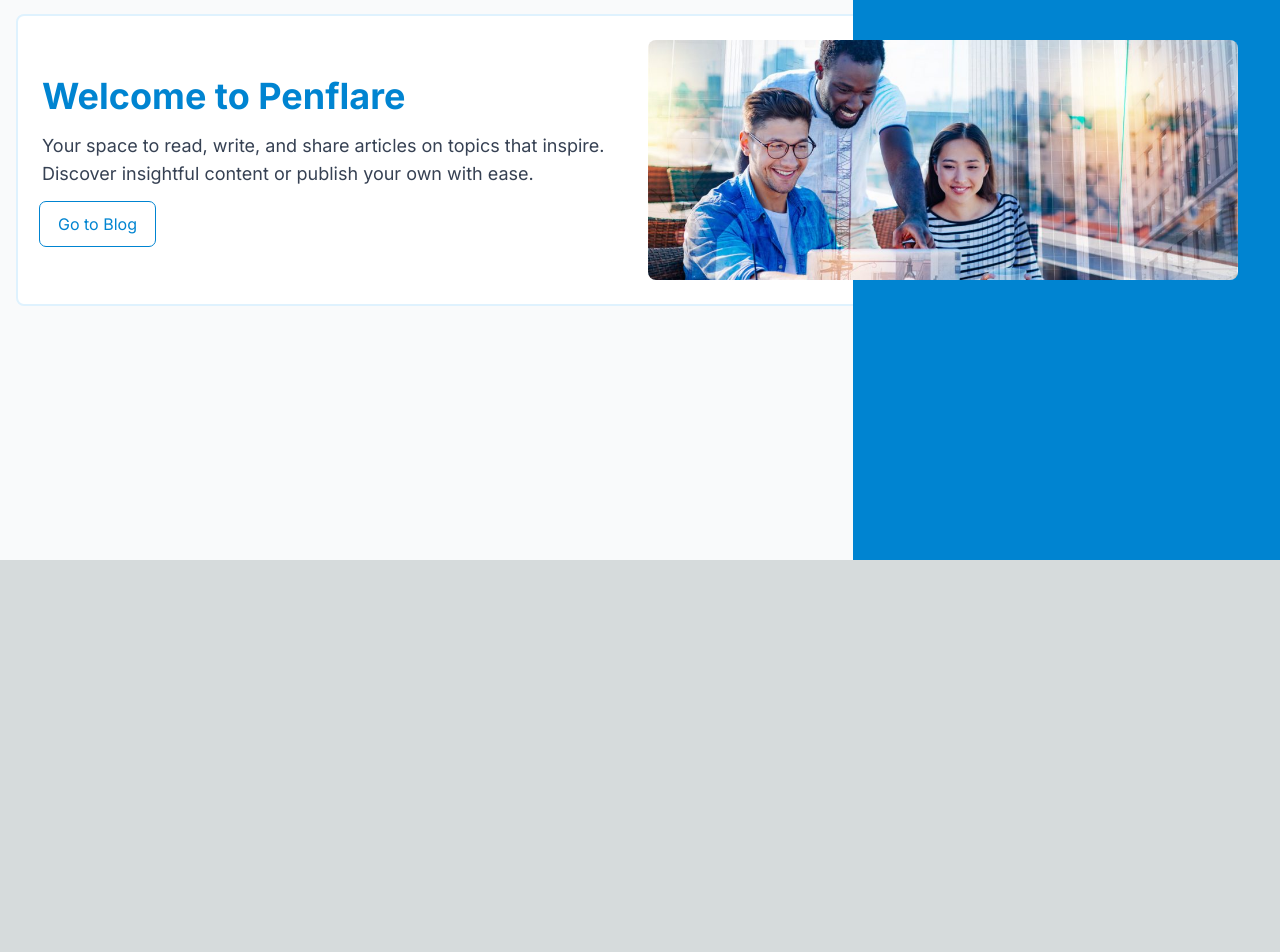
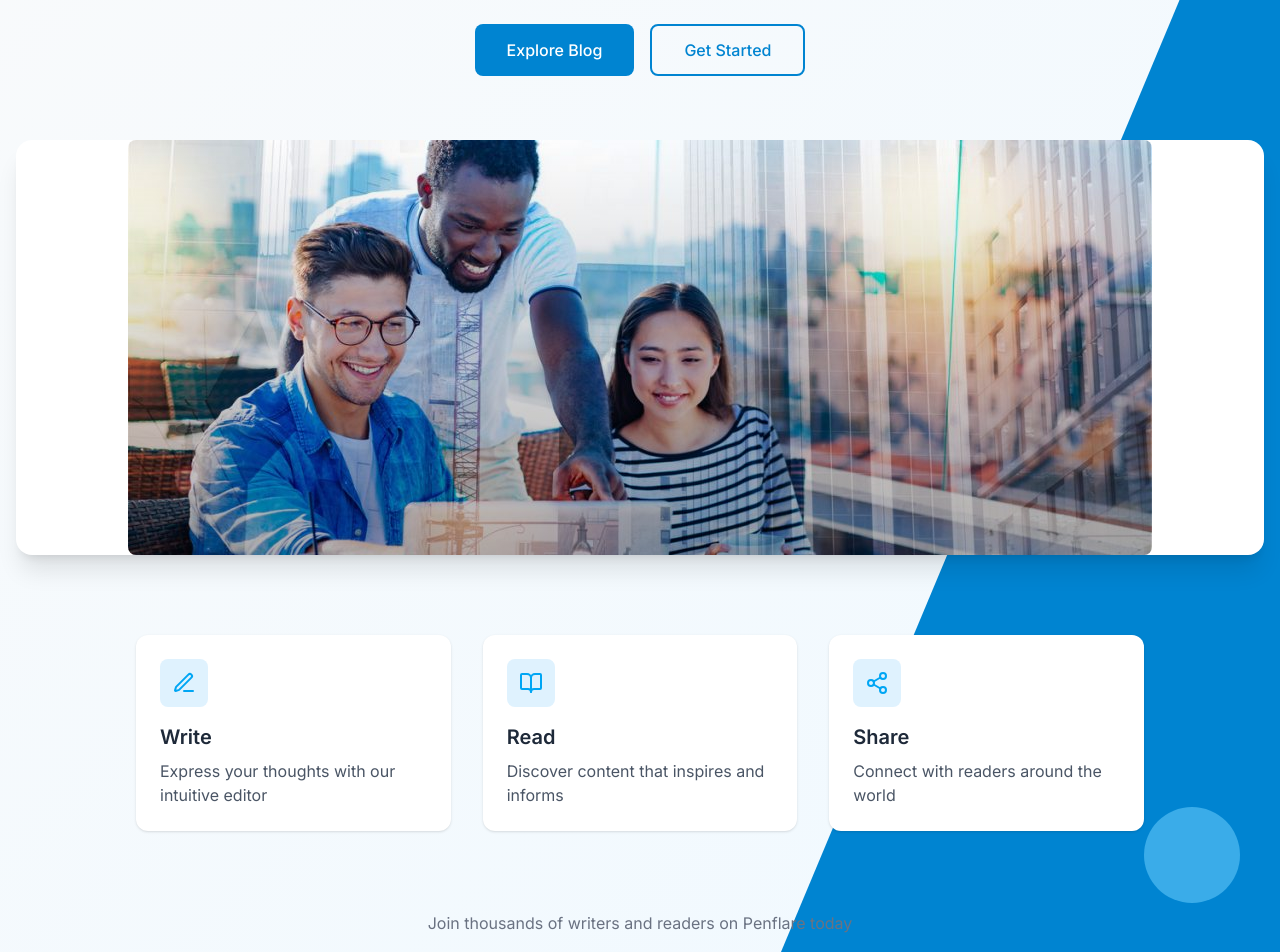
Before and after one commit to LahiruLiyanage/Penflare, a Next.js app: page / in a window 1280 px wide. Shown: the part 240-1192 px from the top of the page. Before the commit the page ends 800 px from the top, so only its background shows below. Built offline with nearby package versions, Linux system fonts and the light colour scheme.

Commit message:
Changing the home page v1

```diff
--- a/package.json
+++ b/package.json
@@ -20,6 +20,7 @@
     "class-variance-authority": "^0.7.1",
     "clsx": "^2.1.1",
     "dotenv": "^16.4.7",
+    "framer-motion": "^12.10.5",
     "lucide-react": "^0.482.0",
     "next": "15.2.4",
     "next-auth": "5.0.0-beta.25",
--- a/src/app/page.tsx
+++ b/src/app/page.tsx
@@ -1,39 +1,186 @@
+'use client';
+
 import Image from "next/image";
-import styles from '@/app/ui/styles/home.module.css';
+import { useState, useEffect } from "react";
+import { motion } from "framer-motion";
+import { PenLine, BookOpen, Share2 } from "lucide-react";
 
 export default function Home() {
+  const [isLoaded, setIsLoaded] = useState(false);
+  const [isMobile, setIsMobile] = useState(false);
+
+  useEffect(() => {
+    setIsLoaded(true);
+
+    // Check if we're on mobile
+    const checkMobile = () => {
+      setIsMobile(window.innerWidth < 768);
+    };
+
+    // Initial check
+    checkMobile();
+
+    // Add resize listener
+    window.addEventListener('resize', checkMobile);
+
+    // Cleanup
+    return () => window.removeEventListener('resize', checkMobile);
+  }, []);
+
+  const fadeIn = {
+    hidden: { opacity: 0, y: 20 },
+    visible: {
+      opacity: 1,
+      y: 0,
+      transition: { duration: 0.6 }
+    }
+  };
+
+  const staggerChildren = {
+    hidden: { opacity: 0 },
+    visible: {
+      opacity: 1,
+      transition: {
+        staggerChildren: 0.2
+      }
+    }
+  };
+
+  const features = [
+    {
+      icon: <PenLine className="text-sky-500" />,
+      title: "Write",
+      description: "Express your thoughts with our intuitive editor"
+    },
+    {
+      icon: <BookOpen className="text-sky-500" />,
+      title: "Read",
+      description: "Discover content that inspires and informs"
+    },
+    {
+      icon: <Share2 className="text-sky-500" />,
+      title: "Share",
+      description: "Connect with readers around the world"
+    }
+  ];
+
   return (
-    <main className="flex items-center justify-center min-h-screen bg-gray-50">
-      <div className="container mx-auto p-4 relative">
-        <div className="bg-white border-2 border-sky-100 rounded-lg p-6 grid grid-cols-1 md:grid-cols-2 gap-4">
-          <div className="flex flex-col justify-center">
-            <h1 className={`text-4xl text-sky-600 font-bold mb-4 {/*${styles.text_sky}*/}`}>Welcome to Penflare</h1>
-            <p className="text-lg text-gray-700 mb-4">
-              Your space to read, write, and share articles on topics that inspire. Discover insightful content or publish your own with ease.
+      <main className="min-h-screen bg-gradient-to-br from-gray-50 to-sky-50 overflow-hidden relative">
+        {/* Decorative elements - responsive adjustments */}
+        <div className="absolute top-0 right-0 w-1/2 h-full bg-sky-600 clip-diagonal z-0 hidden md:block" />
+        <div className="absolute top-0 right-0 w-full h-64 bg-sky-600 md:hidden z-0" />
+
+        <div className="absolute top-20 left-10 w-12 h-12 md:w-16 md:h-16 rounded-full bg-sky-200 opacity-70" />
+        <div className="absolute bottom-20 right-10 w-16 h-16 md:w-24 md:h-24 rounded-full bg-sky-300 opacity-50" />
+        <div className="absolute top-1/3 right-1/4 w-8 h-8 md:w-12 md:h-12 rounded-full bg-sky-100 opacity-60" />
+
+        <div className="container mx-auto px-4 py-8 md:py-12 relative z-10">
+          <motion.div
+              className="flex flex-col items-center mb-8 md:mb-16"
+              initial="hidden"
+              animate={isLoaded ? "visible" : "hidden"}
+              variants={fadeIn}
+          >
+            <span className="px-4 py-1 bg-sky-100 text-sky-800 rounded-full text-sm font-medium mb-3 md:mb-4">Introducing Penflare</span>
+            <h1 className="text-4xl sm:text-5xl md:text-6xl font-bold text-center text-gray-800 mb-4 md:mb-6 px-2">
+              Where <span className="text-sky-600">Ideas</span> Take Flight
+            </h1>
+            <p className="text-lg md:text-xl text-gray-600 max-w-2xl text-center mb-6 md:mb-8 px-4">
+              Your space to read, write, and share articles on topics that inspire.
+              Discover insightful content or publish your own with ease.
             </p>
-            <a href="/blog/posts" className={`outline outline-offset-2 border-sky-600 text-sky-600 hover:text-white py-2 px-4 rounded hover:bg-sky-600 md:w-auto ${styles.fit_contact}`}>
-              Go to Blog
-            </a>
+            <div className="flex flex-col sm:flex-row gap-4">
+              <motion.a
+                  href="/blog/posts"
+                  className="bg-sky-600 hover:bg-sky-700 text-white py-3 px-8 rounded-lg font-medium flex items-center justify-center"
+                  whileHover={{ scale: 1.05 }}
+                  whileTap={{ scale: 0.95 }}
+              >
+                Explore Blog
+              </motion.a>
+              <motion.a
+                  href="/signup"
+                  className="border-2 border-sky-600 text-sky-600 hover:bg-sky-50 py-3 px-8 rounded-lg font-medium flex items-center justify-center"
+                  whileHover={{ scale: 1.05 }}
+                  whileTap={{ scale: 0.95 }}
+              >
+                Get Started
+              </motion.a>
             </div>
-          <div className="mt-2 md:mt-0 relative flex justify-center items-center">
+          </motion.div>
+
+          <motion.div
+              className="bg-white rounded-2xl shadow-xl overflow-hidden mb-12 md:mb-20"
+              initial={{ opacity: 0, y: 40 }}
+              animate={isLoaded ? { opacity: 1, y: 0 } : { opacity: 0, y: 40 }}
+              transition={{ delay: 0.3, duration: 0.7 }}
+          >
+            <div className="relative w-full max-w-5xl mx-auto">
+              {/* Desktop image */}
+              <div className="hidden md:block relative">
                 <Image
                     src="/image-desktop.jpeg"
-                width={1000}
-                height={760}
-                className="hidden rounded-lg md:block z-10"
-                alt="Screenshots of the dashboard project showing desktop version"
+                    width={1024}
+                    height={415}
+                    className="w-full rounded-lg object-cover"
+                    alt="Penflare blog platform preview - desktop version"
+                    priority
                 />
+                <div className="absolute inset-0 bg-gradient-to-t from-black/30 to-transparent rounded-lg" />
+              </div>
+
+              {/* Mobile image */}
+              <div className="md:hidden relative">
                 <Image
                     src="/image-mobile.jpeg"
-                width={560}
-                height={620}
-                className="block rounded-md md:hidden"
-                alt="Screenshot of the dashboard project showing mobile version"
+                    width={1536}
+                    height={1025}
+                    className="w-full rounded-lg object-cover"
+                    alt="Penflare blog platform preview - mobile version"
+                    priority
                 />
+                <div className="absolute inset-0 bg-gradient-to-t from-black/30 to-transparent rounded-lg" />
               </div>
             </div>
+          </motion.div>
+
+          <motion.div
+              className="grid grid-cols-1 sm:grid-cols-2 md:grid-cols-3 gap-6 md:gap-8 max-w-5xl mx-auto px-2"
+              initial="hidden"
+              animate={isLoaded ? "visible" : "hidden"}
+              variants={staggerChildren}
+          >
+            {features.map((feature, index) => (
+                <motion.div
+                    key={index}
+                    className="bg-white p-6 rounded-xl shadow-sm hover:shadow-md transition-shadow"
+                    variants={fadeIn}
+                    whileHover={{ y: -5 }}
+                >
+                  <div className="w-12 h-12 flex items-center justify-center bg-sky-100 rounded-lg mb-4">
+                    {feature.icon}
                   </div>
-      <div className={`bg-sky-600 hidden md:block absolute top-0 right-0 bottom-0 left-2/3 z-0 {/*${styles.bg_sky}*/}`}></div>
+                  <h3 className="text-xl font-semibold text-gray-800 mb-2">{feature.title}</h3>
+                  <p className="text-gray-600">{feature.description}</p>
+                </motion.div>
+            ))}
+          </motion.div>
+
+          <motion.div
+              className="mt-20 text-center"
+              initial={{ opacity: 0 }}
+              animate={isLoaded ? { opacity: 1 } : { opacity: 0 }}
+              transition={{ delay: 0.8 }}
+          >
+            <p className="text-gray-500">Join thousands of writers and readers on Penflare today</p>
+          </motion.div>
+        </div>
+
+        <style jsx>{`
+        .clip-diagonal {
+          clip-path: polygon(100% 0, 100% 100%, 20% 100%);
+        }
+      `}</style>
       </main>
   );
 }
```
Also changed, not shown: 1 other file (tests, documents, lock files or other folders). Lines whose indentation alone changed are shown as unchanged.
